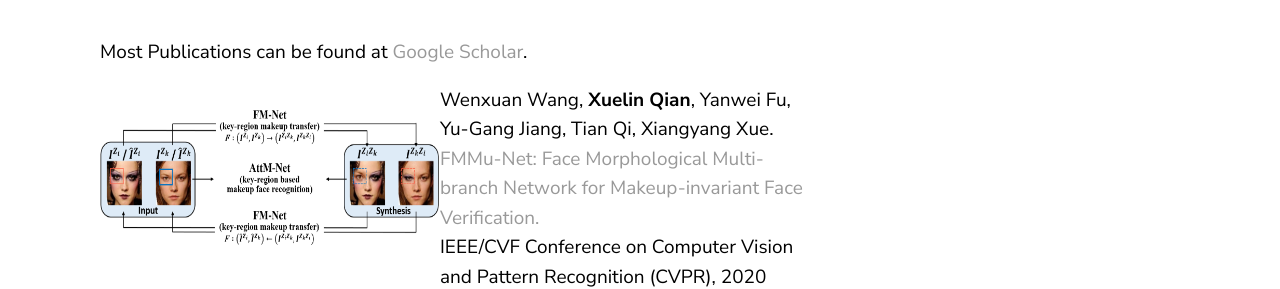
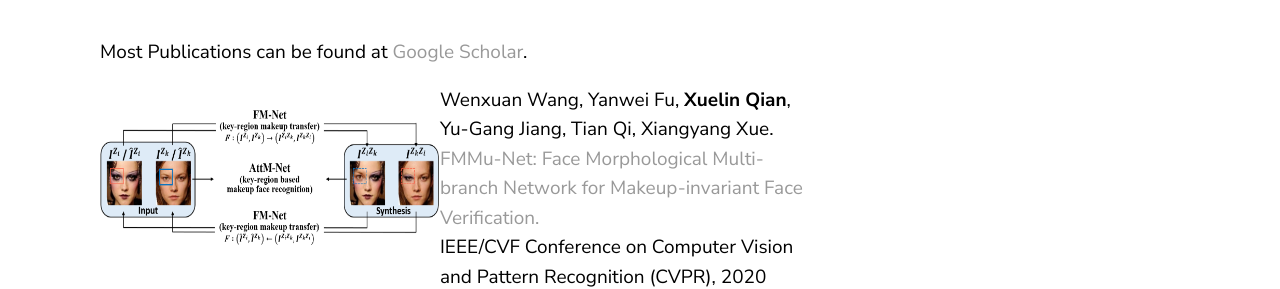
Before and after one commit to naiq/naiq.github.io, a Jekyll site: the page built from _posts/2019-07-30-publications.markdown, in a window 1280 px wide. Shown: the part 414-703 px from the top of the page. Built offline with Jekyll 4.4.1, drawn with Linux system fonts in a browser that asks for light colours.

```diff
--- a/_posts/2019-07-30-publications.markdown
+++ b/_posts/2019-07-30-publications.markdown
@@ -10,7 +10,7 @@ Most Publications can be found at <a href="https://scholar.google.com/citations?
 <img src="/img/publication/cvpr19_framework.png" alt="." style="vertical-align:middle;
 " width="340" height="140" align="left">
 <span>
-Wenxuan Wang, <b>Xuelin Qian</b>, Yanwei Fu, Yu-Gang Jiang, Tian Qi, Xiangyang Xue.
+Wenxuan Wang, Yanwei Fu, <b>Xuelin Qian</b>, Yu-Gang Jiang, Tian Qi, Xiangyang Xue.
 <br>
 <a href=""> FMMu-Net: Face Morphological Multi-branch Network for Makeup-invariant Face Verification. </a>
 <br>
```
